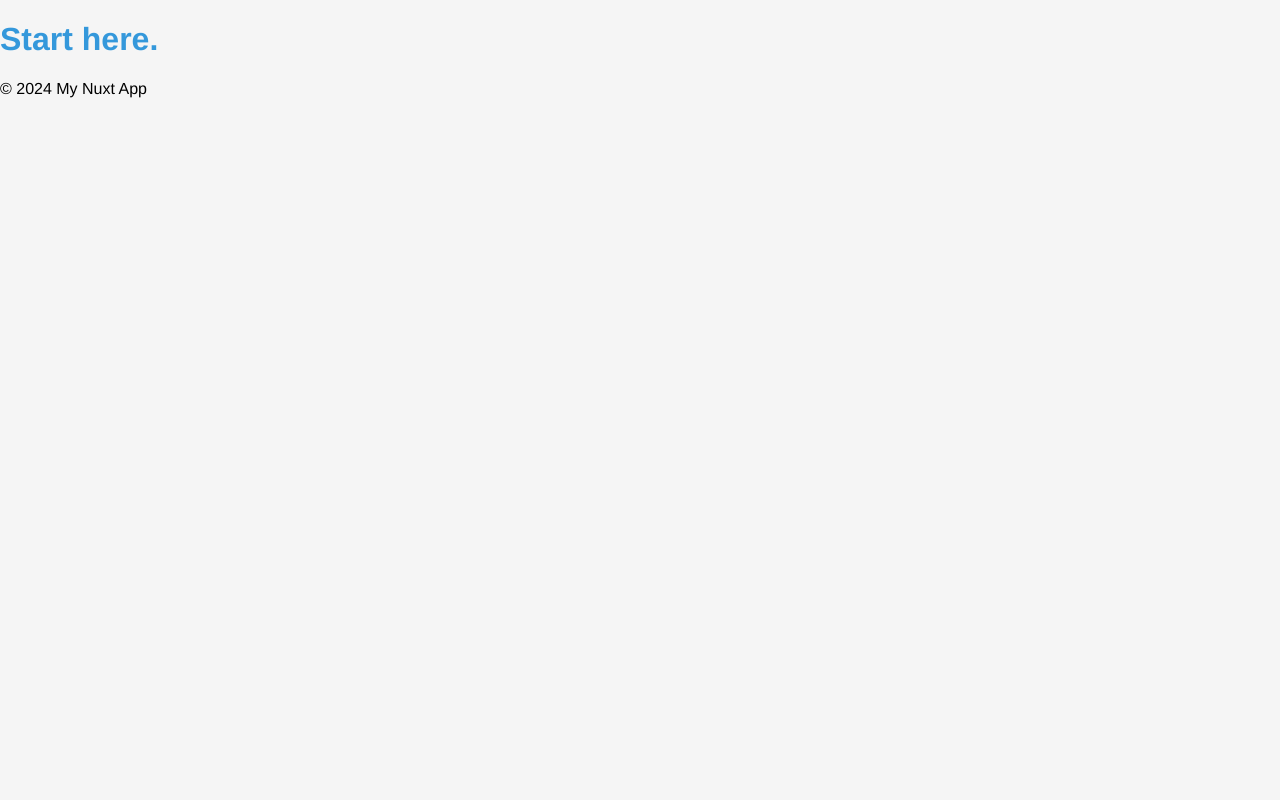
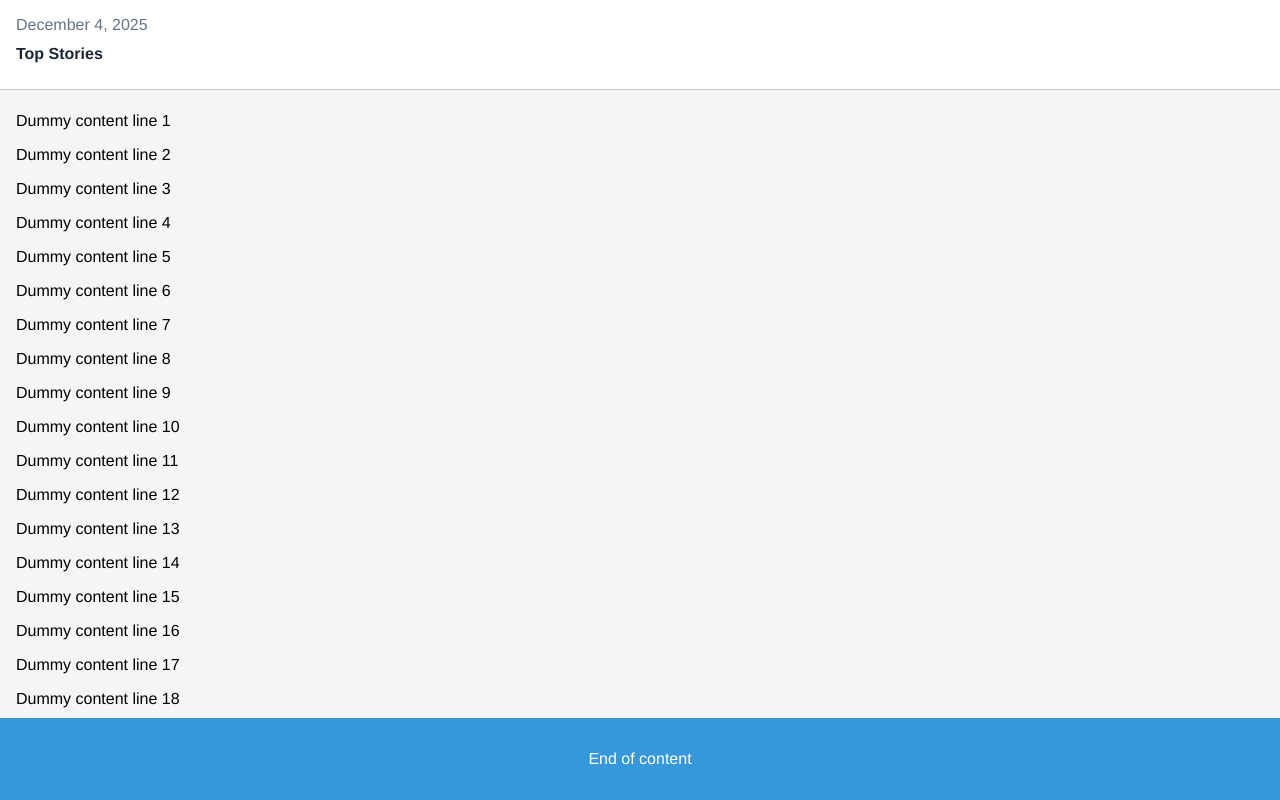
Before and after one commit to markandrevegas/hackernews_merkle, a Nuxt app: page / in a window 1280 px wide. Built offline with nearby package versions, Linux system fonts and the light colour scheme.

Commit message:
some basic layout for index.vue

```diff
--- a/app/assets/css/main.scss
+++ b/app/assets/css/main.scss
@@ -6,6 +6,8 @@
 	--font-family: 'Helvetica Neue', Helvetica, Arial, sans-serif;
 	--font-size-base: 16px;
 	--spacing-base: 1rem;
+	--grey: rgba(100, 116, 139, 1);
+	--dark: #1B2632;
 }
 body {
 	font-family: var(--font-family);
@@ -13,10 +15,48 @@ body {
 	margin: 0;
 	padding: 0;
 	background-color: var(--background-color);
+	min-height: 100vh;
 }
 h1 {
-	color: var(--primary-color);
+	color: var(--dark);
+	font-weight: 600;
+	font-size: var(--font-size-base);
 }
-.app-container {
+.app {
 	flex: 1;
+	height: 100%;
+	&-container {
+		display: flex;
+		flex-direction: column;
+		height: 100vh;
+		overflow: hidden;
+	}
+	&-header {
+		padding: var(--spacing-base);
+		position: fixed;
+		top: 0;
+		left: 0;
+		right: 0;
+		background: white;
+		border-bottom: 1px solid #ccc;
+		z-index: 10;
+	}
+	&-content {
+		flex: 1;
+		margin-top: 80px;
+		height: calc(100vh - 80px);
+		overflow-y: auto;
+		padding: 16px;
+	}
+	&-footer {
+		margin-top: auto;
+		background-color: var(--primary-color);
+		color: white;
+		text-align: center;
+		padding: var(--spacing-base);
+	}
+	// Additional styles can be added here
+	&-date {
+		color: var(--grey)
+	}
 }
--- a/app/layouts/default.vue
+++ b/app/layouts/default.vue
@@ -1,9 +1,6 @@
 <template>
-	<div class="app-container">
+	<div>
 		<NuxtPage />
-		<footer>
-			<p>© 2024 My Nuxt App</p>
-		</footer>
 	</div>
 </template>
 
--- a/app/pages/index.vue
+++ b/app/pages/index.vue
@@ -1,10 +1,26 @@
 <script setup lang="ts">
 import { ref } from 'vue'
 
-const message = ref('Start here.')
+const message = ref('Top Stories')
+const today = new Date().toLocaleDateString('en-US', {
+  year: 'numeric',
+  month: 'long',
+  day: 'numeric'
+})
 </script>
 <template>
-	<div>
-		<h1>{{ message }}</h1>
+	<div class="app-container">
+		<div class="app-header">
+			<span class="app-date">{{ today }}</span>
+			<h1>{{ message }}</h1>
+		</div>
+		<div class="app-content">
+      <p v-for="i in 20" :key="i">
+        Dummy content line {{ i }}
+      </p>
+    </div>
+    <div class="app-footer">
+      <p>End of content</p>
+    </div>
 	</div>
 </template>
```
